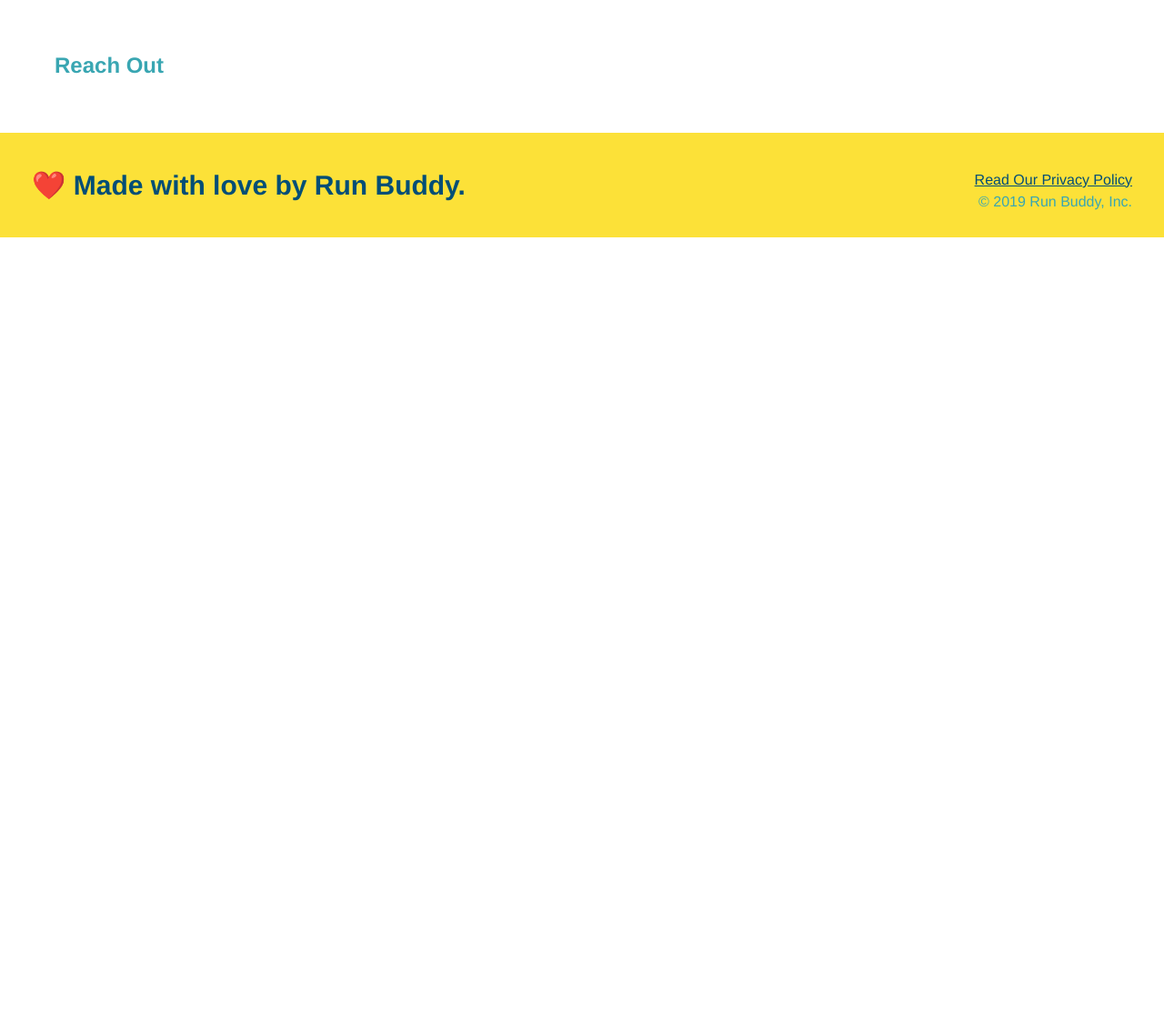
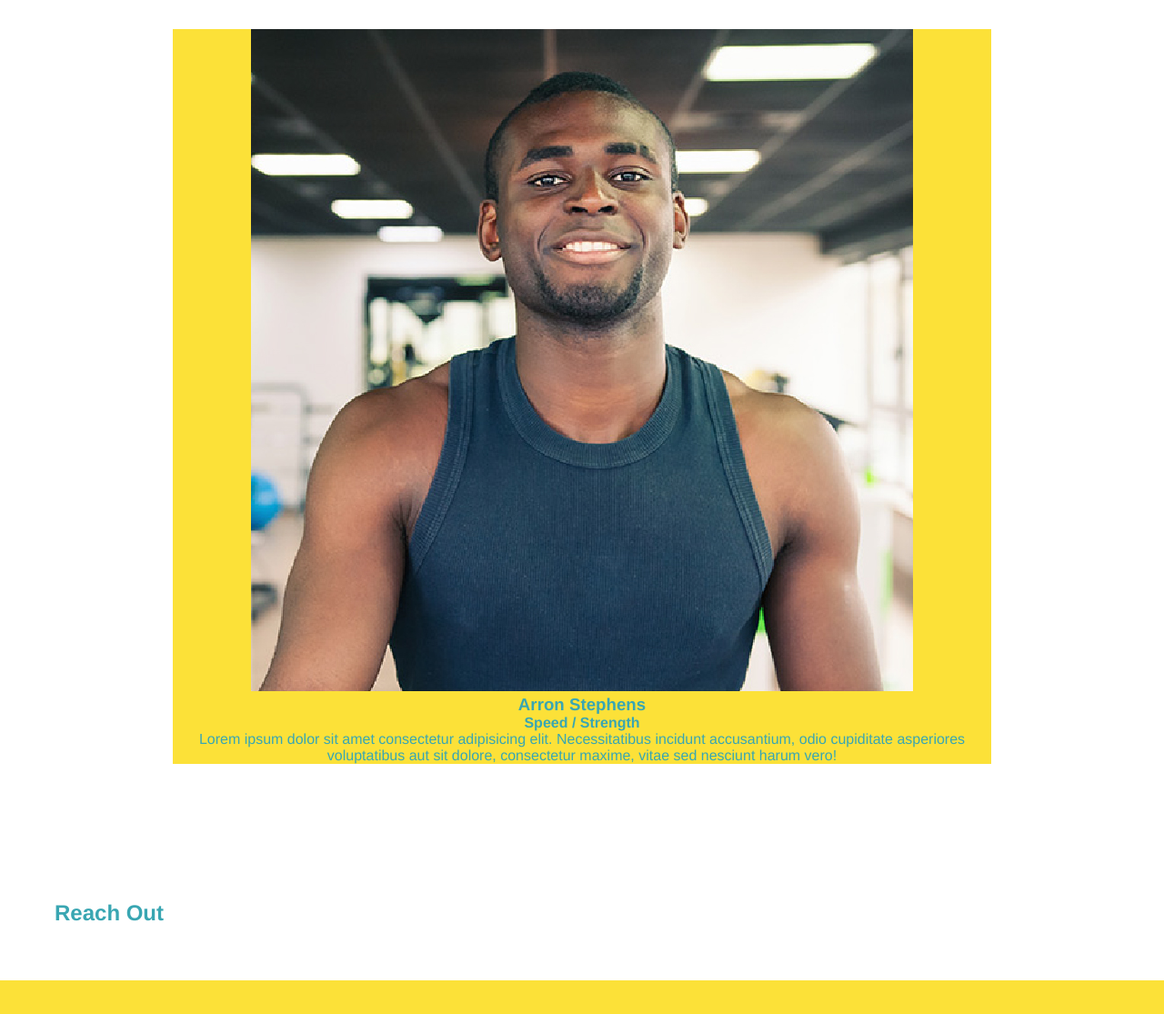
Before and after one commit to steepllama/run-buddy, a plain HTML site: page index.html in a window 1280 px wide. Shown: the part 2880-3995 px from the top of the page at 91% size. Before the commit the page ends 3141 px from the top, so only its background shows below. Drawn offline with Linux system fonts and the light colour scheme.

Commit message:
trainer bio added

```diff
--- a/assets/css/style.css
+++ b/assets/css/style.css
@@ -148,3 +148,11 @@ section {
 .steps span {
   font-size: 38px;
 }
+.trainers {
+  text-align: center;
+}
+.trainer {
+  width: 900px;
+  margin: 0 auto 30px auto;
+  background: #fce138;
+}
--- a/index.html
+++ b/index.html
@@ -103,8 +103,18 @@
     </section>
 
     <!-- "meet the trainers" section -->
-    <section>
-        <h2 id="meet-the-trainers">Meet The Trainers</h2>
+    <section id="your-trainers" class="trainers">
+        <h2 id="meet-the-trainers" class="section-title primary-border">Meet The Trainers</h2>
+        <article class="trainer">
+            <img src="./assets/Images/01-05-trainers/trainer-1.jpg" alt="Arron Stephens in his workout clothes, ready to workout.">
+            <div>
+            <h3>Arron Stephens</h3>
+            <h4>Speed / Strength</h4>
+            <p>
+                Lorem ipsum dolor sit amet consectetur adipisicing elit. Necessitatibus incidunt accusantium, odio cupiditate asperiores voluptatibus aut sit dolore, consectetur maxime, vitae sed nesciunt harum vero!
+            </p>
+            </div>
+        </article>
     </section>
 
     <!-- "reach out" section -->
```
Also changed, not shown: assets/Images/01-05-trainers/trainer-1.jpg (added), assets/Images/01-05-trainers/trainer-2.jpg (added), assets/Images/01-05-trainers/trainer-3.jpg (added), 3 other files.
